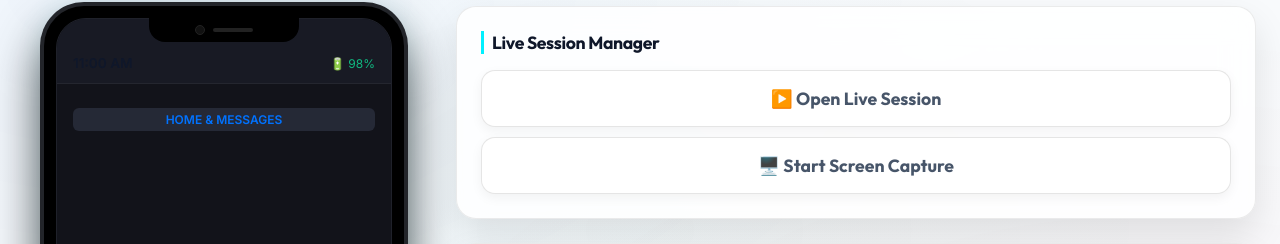
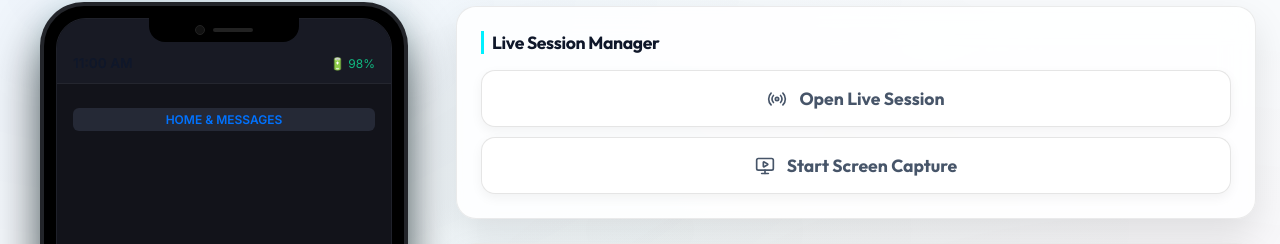
Before and after one commit to abhinandanmishra1/rakshak, a React (Vite) app in the folder frontend/: page / in a window 1280 px wide. Shown: the part 170-414 px from the top of the page. Built offline with nearby package versions, Linux system fonts and the light colour scheme.

Commit message:
style: Use Lucide icons for Live Session controls

```diff
--- a/frontend/package.json
+++ b/frontend/package.json
@@ -8,6 +8,7 @@
     "preview": "vite preview"
   },
   "dependencies": {
+    "lucide-react": "^1.24.0",
     "react": "^18.3.1",
     "react-dom": "^18.3.1"
   },
--- a/frontend/src/App.tsx
+++ b/frontend/src/App.tsx
@@ -7,6 +7,7 @@
  */
 
 import { useState, useEffect, useRef, useCallback } from 'react';
+import { Radio, StopCircle, MonitorPlay, MonitorStop } from 'lucide-react';
 import { config, UPIScreen } from './config.ts';
 
 interface LogEntry {
@@ -450,13 +451,13 @@ ${screen.message}
               onClick={session.connected ? disconnectWebSocket : connectWebSocket}
               style={{ marginBottom: '10px' }}
             >
-              {session.connected ? '⏹ Close Live Session' : '▶️ Open Live Session'}
+              {session.connected ? <><StopCircle size={20} /> Close Live Session</> : <><Radio size={20} /> Open Live Session</>}
             </button>
             <button
               className={`btn-connect ${isScreenCapturing ? 'active' : 'inactive'}`}
               onClick={isScreenCapturing ? stopScreenCapture : startScreenCapture}
             >
-              {isScreenCapturing ? '⏹ Stop Screen Capture' : '🖥️ Start Screen Capture'}
+              {isScreenCapturing ? <><MonitorStop size={20} /> Stop Screen Capture</> : <><MonitorPlay size={20} /> Start Screen Capture</>}
             </button>
           </div>
 
```
Also changed, not shown: 2 other files (tests, documents, lock files or other folders).
